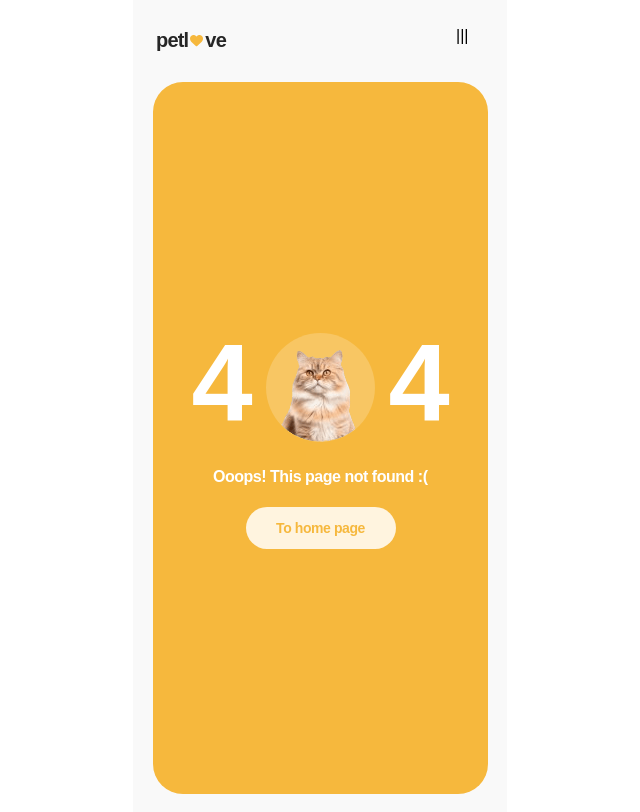
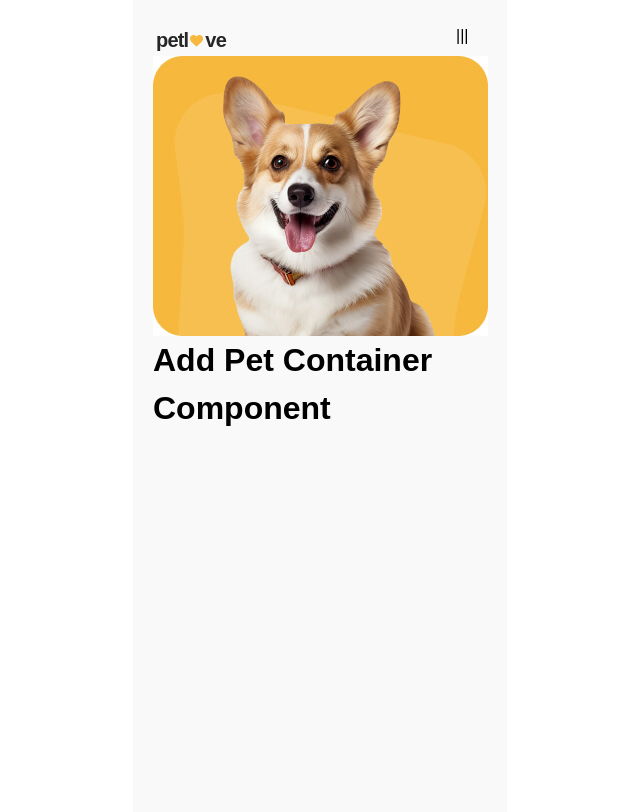
Before and after one commit to olehsolonin/Petlove, a React (Vite) app: page /add-pet in a window 1280 px wide. Before the commit this address had no page. Shown: the whole page, without its empty margins (320-960 px from the left). Built offline with nearby package versions, Linux system fonts and the light colour scheme.

Commit message:
create new path go add-pet and new page

```diff
--- a/src/components/AddPet/AddPet.jsx
+++ b/src/components/AddPet/AddPet.jsx
@@ -1,12 +1,19 @@
 import css from "./AddPet.module.css";
 import { IoAddOutline } from "react-icons/io5";
+import { useNavigate } from "react-router-dom";
 
 export default function AddPet() {
+  const navigate = useNavigate();
+
+  const handleClick = () => {
+    navigate("/add-pet");
+  };
+
   return (
     <div className={css.addPetsContainer}>
       {" "}
       <h2 className={css.title}>My pets</h2>
-      <button className={css.addPetButton} type="button">
+      <button className={css.addPetButton} type="button" onClick={handleClick}>
         Add pet
         <span>
           <IoAddOutline className={css.addPetIcon} />
--- /dev/null
+++ b/src/components/AddPetContainer/AddPetContainer.jsx
@@ -0,0 +1,13 @@
+import css from "./AddPetContainer.module.css";
+import Header from "../Header/Header.jsx";
+import PetBlockDog from "../PetBlockDog/PetBlockDog.jsx";
+
+export default function AddPetContainer() {
+  return (
+    <div className={css.addPetContainer}>
+      <Header />
+      <PetBlockDog className={css.petBlockIMG} />
+      <h1 className={css.title}>Add Pet Container Component</h1>
+    </div>
+  );
+}
--- /dev/null
+++ b/src/components/AddPetContainer/AddPetContainer.module.css
@@ -0,0 +1,13 @@
+.addPetContainer {
+  min-width: 320px;
+  max-width: 374px;
+  height: 812px;
+  padding: 24px 20px 20px 20px;
+  background: #f9f9f9;
+}
+
+.petBlockIMG {
+  width: 100%;
+  height: 100%;
+  margin-bottom: 20px;
+}
--- a/src/components/App/App.jsx
+++ b/src/components/App/App.jsx
@@ -9,6 +9,7 @@ import FriendsPage from "../../pages/FriendsPage/FriendsPage.jsx";
 import NotFoundPage from "../../pages/NotFoundPage/NotFoundPage.jsx";
 import NoticesPage from "../../pages/NoticesPage/NoticesPage.jsx";
 import ProfilePage from "../../pages/ProfilePage/profilePage.jsx";
+import AddPetPage from "../../pages/AddPetPage/AddPetPage.jsx";
 
 function App() {
   return (
@@ -22,6 +23,7 @@ function App() {
         <Route path="/news" element={<NewsPage />} />
         <Route path="/friends" element={<FriendsPage />} />
         <Route path="/notices" element={<NoticesPage />} />
+        <Route path="/add-pet" element={<AddPetPage />} />
         <Route path="*" element={<NotFoundPage />} />
       </Routes>
     </div>
--- /dev/null
+++ b/src/pages/AddPetPage/AddPetPage.jsx
@@ -0,0 +1,9 @@
+import AddPetContainer from "../../components/AddPetContainer/AddPetContainer.jsx";
+
+export default function AddPetPage() {
+  return (
+    <div>
+      <AddPetContainer />
+    </div>
+  );
+}
```
